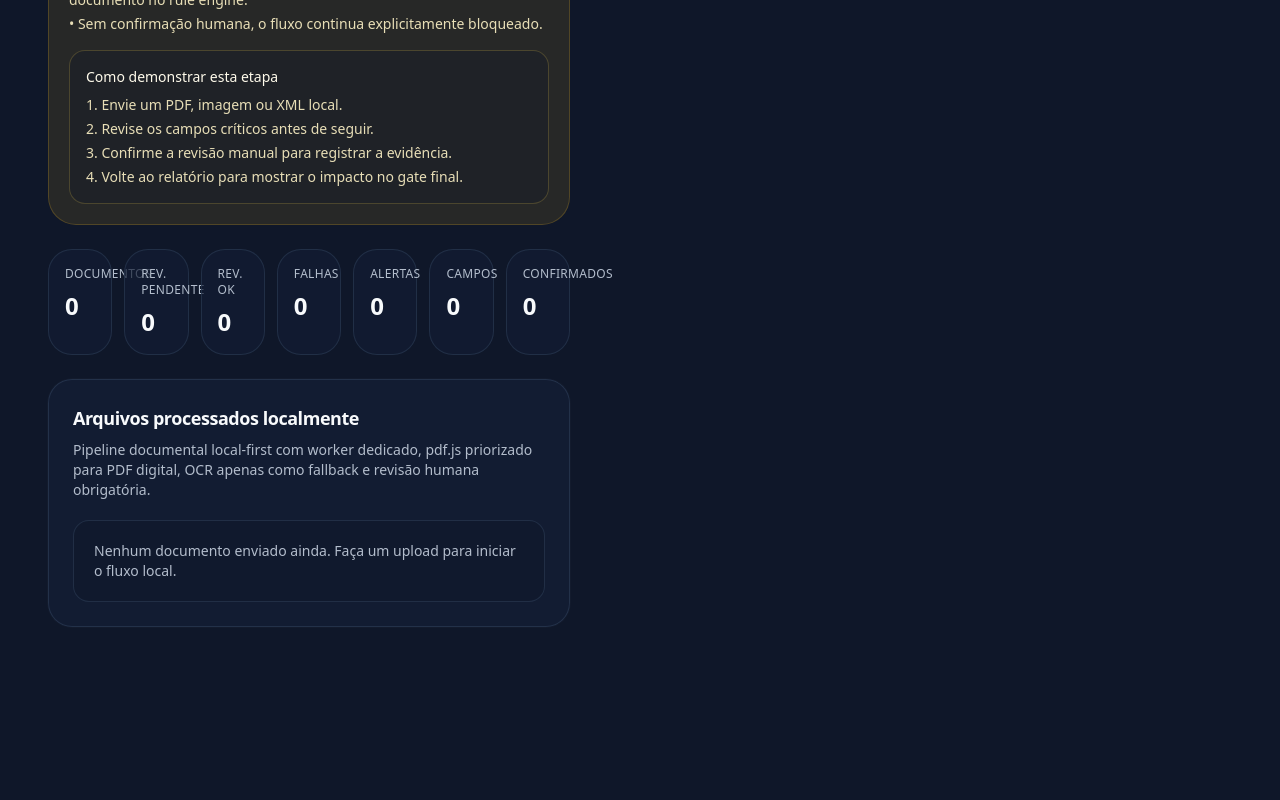
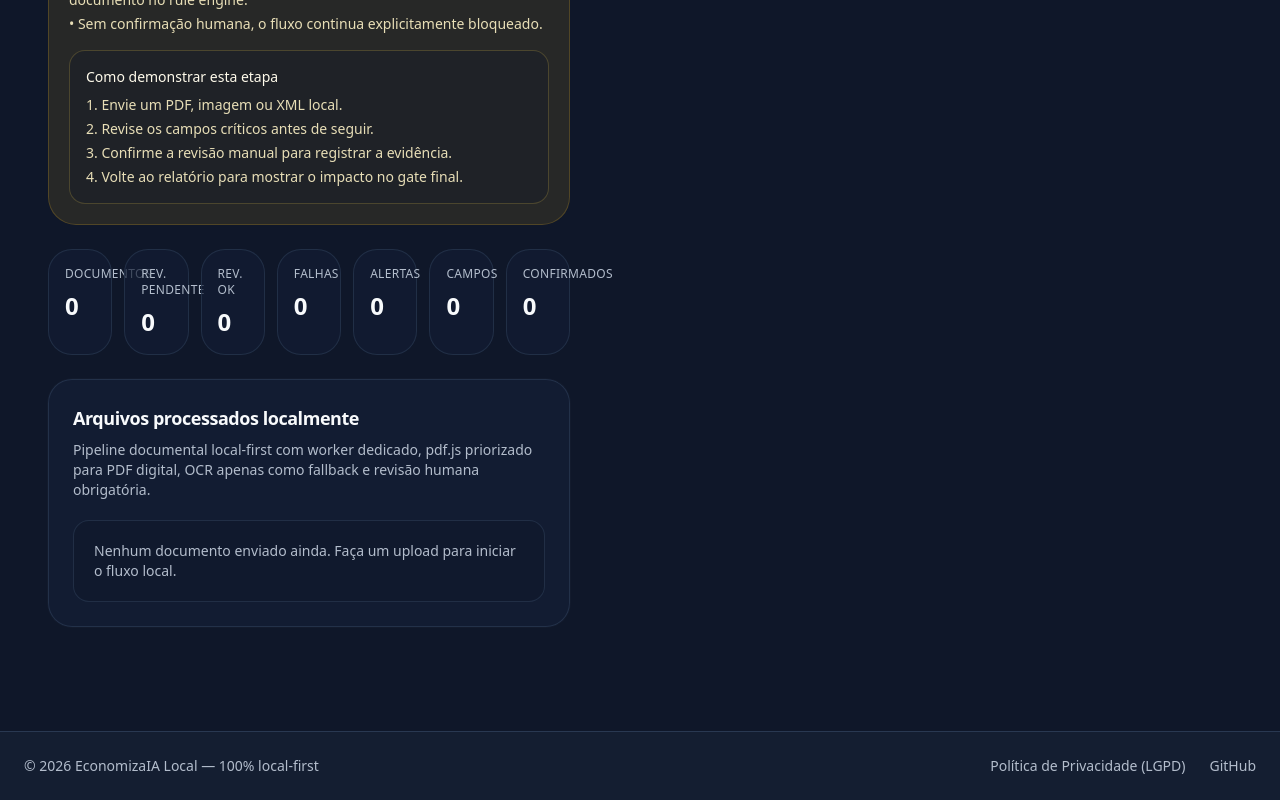
Before and after one commit to eduardotai/economizaia-local, a Next.js app: page / in a window 1280 px wide. Shown: the part 3545-4345 px from the top of the page. Before the commit the page ends 4212 px from the top, so only its background shows below. Built offline with nearby package versions, Linux system fonts and the light colour scheme.

Commit message:
feat: Adiciona footer com link para Política de Privacidade LGPD

```diff
--- a/components/layout/app-shell.tsx
+++ b/components/layout/app-shell.tsx
@@ -1,10 +1,33 @@
+import Link from "next/link";
 import { cn } from "@/lib/utils";
 
 export function AppShell({ children, className }: { children: React.ReactNode; className?: string }) {
   return (
     <div className={cn("min-h-screen bg-background text-foreground", className)}>
       <div className="pointer-events-none fixed inset-0 bg-[linear-gradient(to_right,rgba(148,163,184,0.05)_1px,transparent_1px),linear-gradient(to_bottom,rgba(148,163,184,0.05)_1px,transparent_1px)] bg-[size:36px_36px]" />
+
       <div className="relative">{children}</div>
+
+      {/* Footer com link para Política de Privacidade LGPD */}
+      <footer className="border-t bg-muted/30 py-6 mt-16">
+        <div className="mx-auto max-w-7xl px-6 flex flex-col md:flex-row items-center justify-between gap-4 text-sm text-muted-foreground">
+          <div>
+            © {new Date().getFullYear()} EconomizaIA Local — 100% local-first
+          </div>
+          <div className="flex gap-6">
+            <Link href="/privacy" className="hover:text-foreground transition-colors">
+              Política de Privacidade (LGPD)
+            </Link>
+            <a
+              href="https://github.com/eduardotai/economizaia-local"
+              target="_blank"
+              className="hover:text-foreground transition-colors"
+            >
+              GitHub
+            </a>
+          </div>
+        </div>
+      </footer>
     </div>
   );
 }
```
